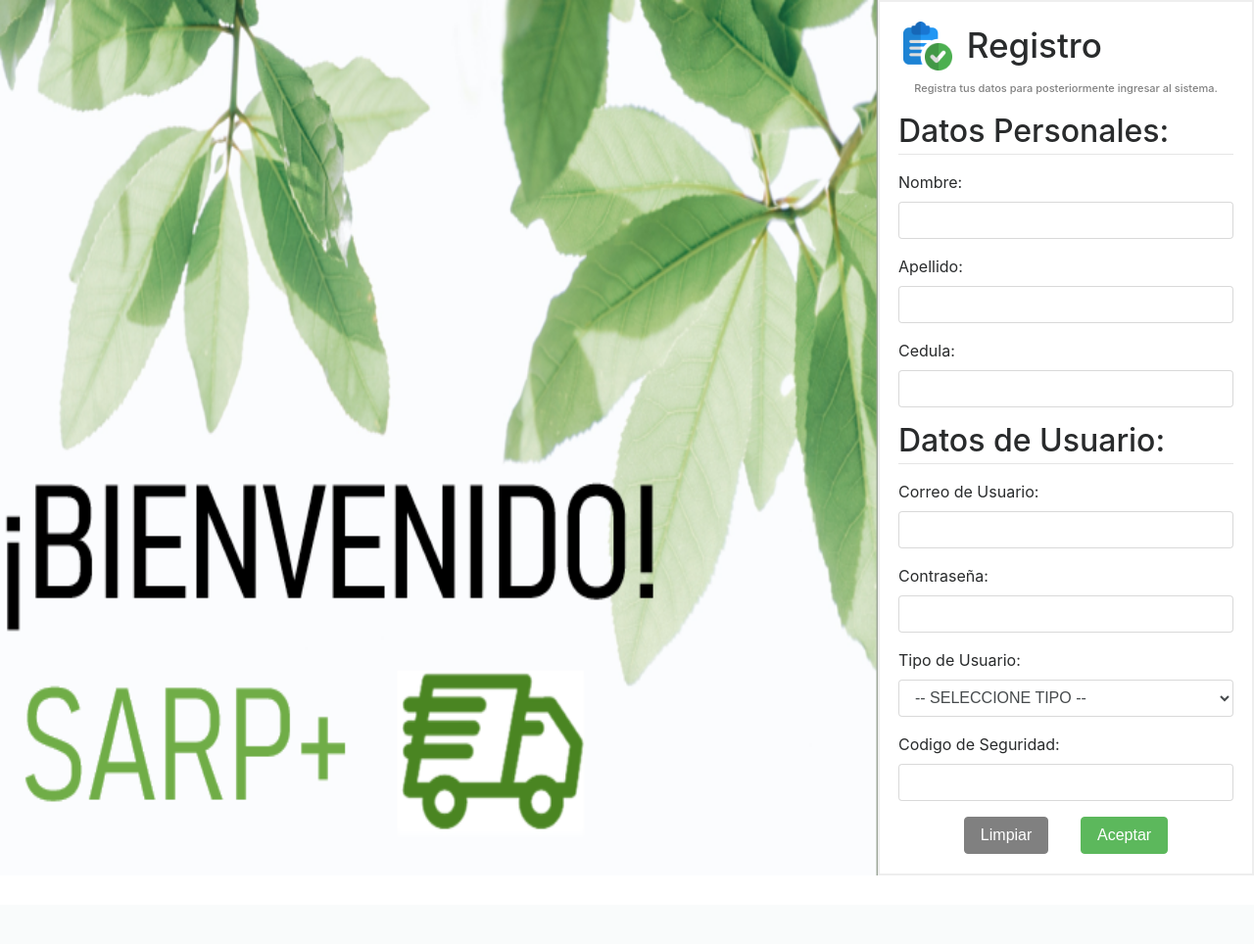
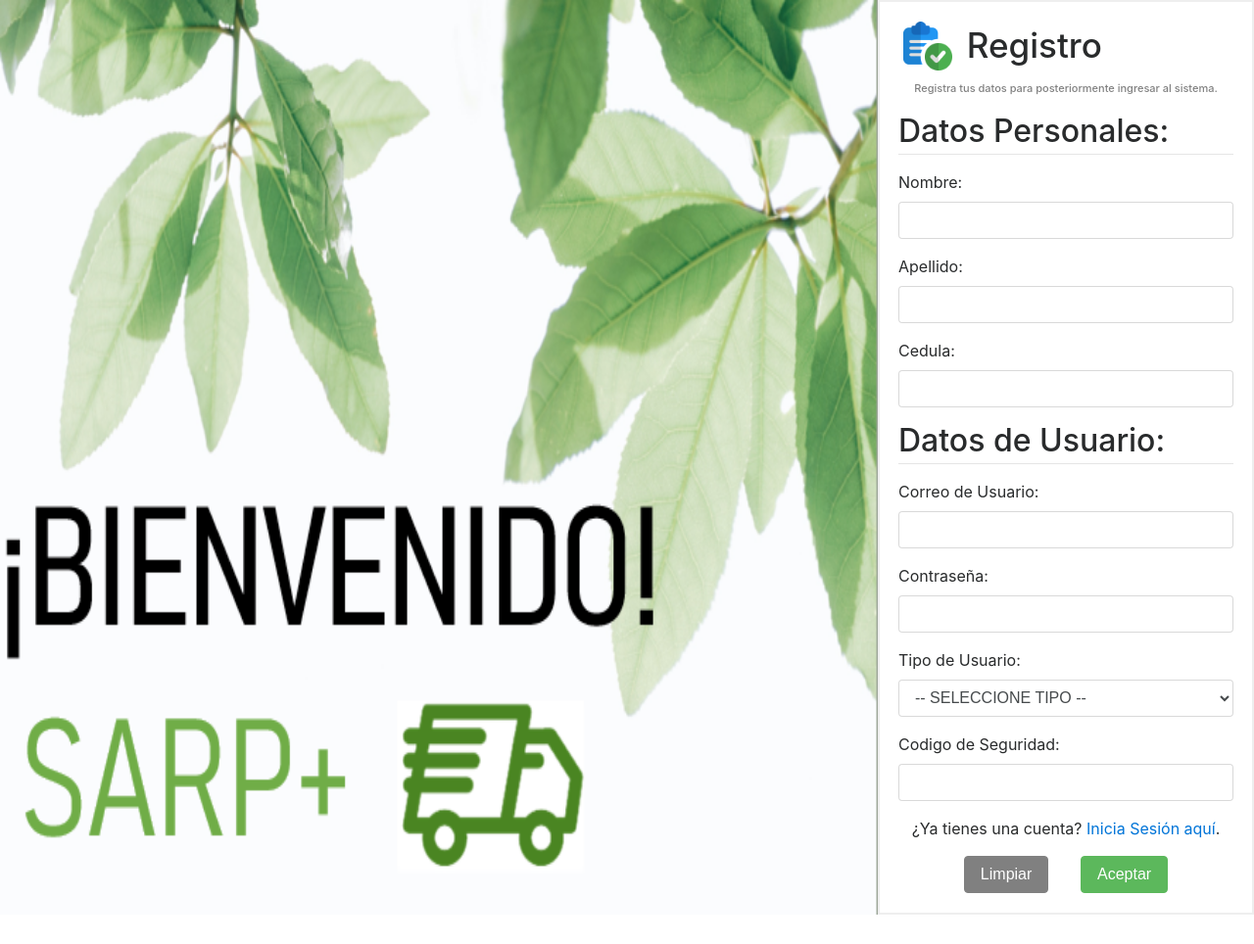
Before and after one commit to Dava2310/Proyecto-SARP-Web, a PHP site: page /views/registros/register.html in a window 1280 px wide. Shown: the whole page at 98% size. Before the commit the page ends 894 px from the top, so only its background shows below. Run offline with PHP 8.4, Linux system fonts and the light colour scheme.

Commit message:
Cambios al CSS de Registro, sin completar.

```diff
--- a/SARP/assets/css/register.css
+++ b/SARP/assets/css/register.css
@@ -96,3 +96,7 @@
     margin: auto;
     margin-bottom: 20px;
 }
+
+.inicioSesion{
+    text-align: center !important;
+}
--- a/SARP/views/registros/register.html
+++ b/SARP/views/registros/register.html
@@ -72,6 +72,7 @@
                                 <label for="codigo">Codigo de Seguridad:</label>
                                 <input type="text" name="codigo" id="codigo" class="form-control" required>
                             </div>
+                            <p class="inicioSesion">¿Ya tienes una cuenta? <a href="login.html">Inicia Sesión aquí</a>.</p>
                             <div class="botones">
                                 <button type="reset" class="btn btn-primary">Limpiar</button>
                                 <button type="submit" class="btn btn-success">Aceptar</button>
```
